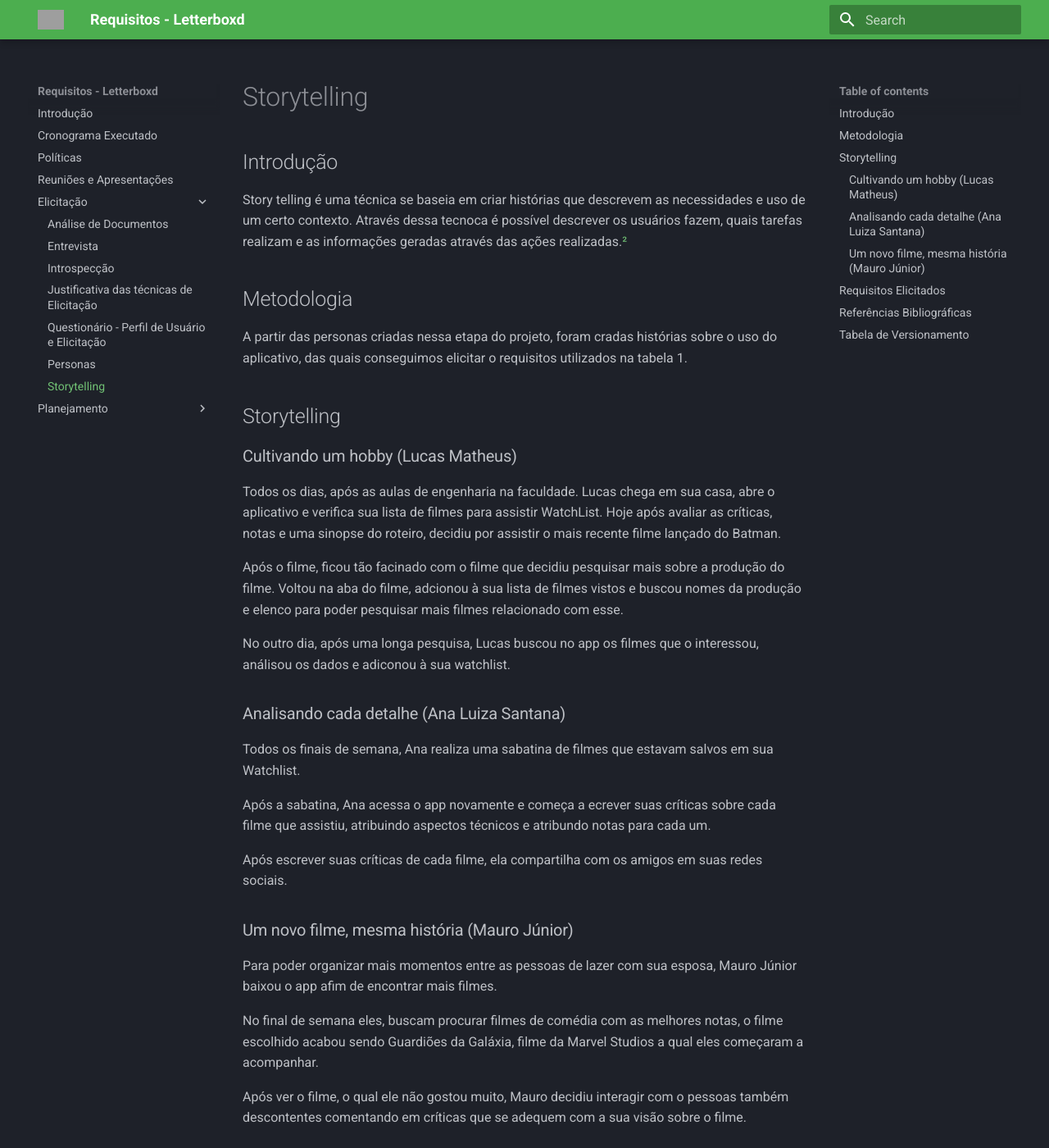
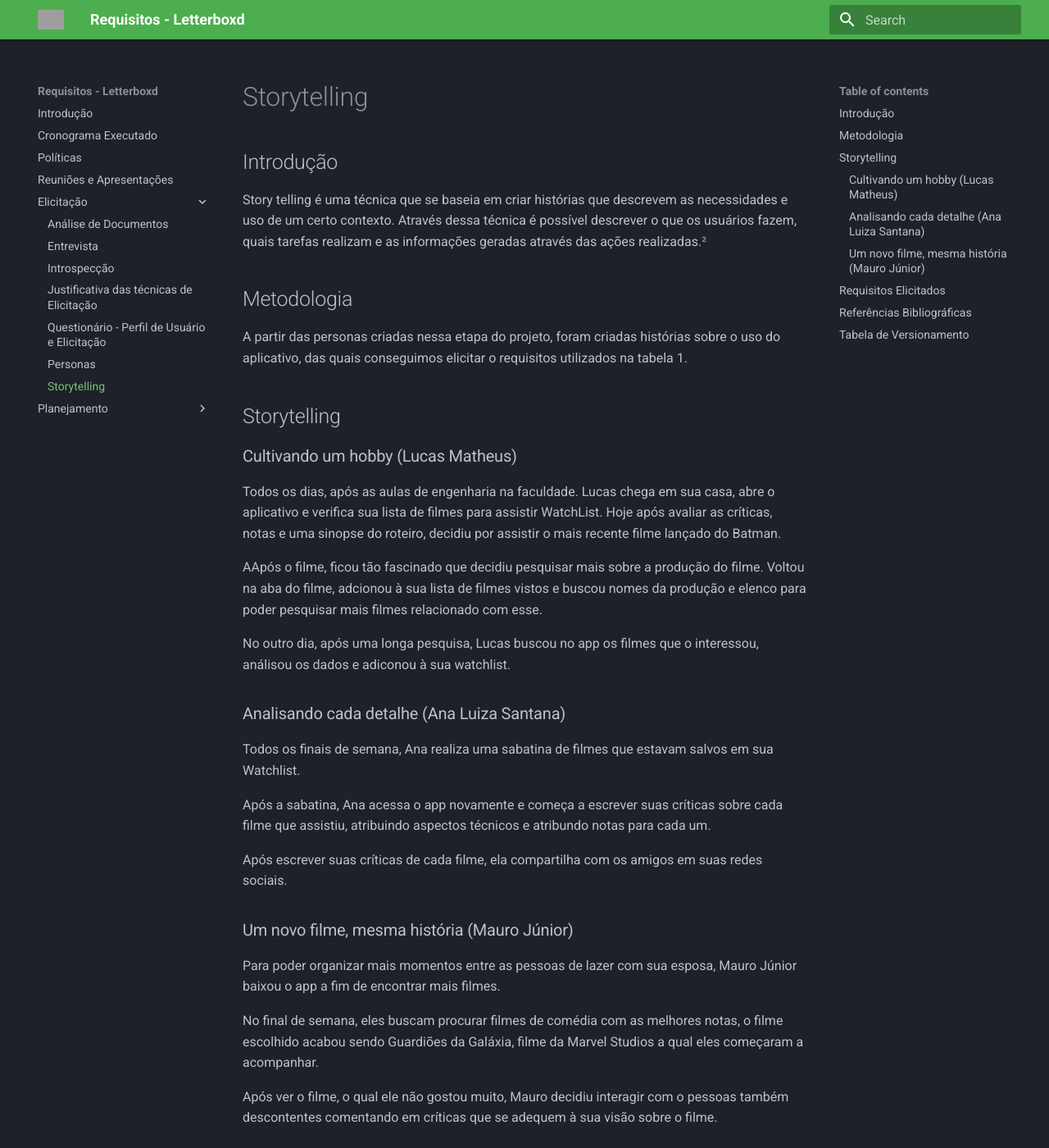
Before and after one commit to Requisitos-de-Software/2023.1-Letterboxd, an MkDocs documentation site: the page built from docs/Elicitação/storytelling.md, in a window 1280 px wide and 1400 px high. Shown: the whole window at 82% size. Built offline with MkDocs 1.6.1 and Material for MkDocs 9.7.7, drawn with Linux system fonts in a browser that asks for light colours; some of the changed text lies outside the part shown; grey boxes are pictures that could not be loaded.

Commit message:
Aplicando correções textuais

```diff
--- a/docs/Elicitação/storytelling.md
+++ b/docs/Elicitação/storytelling.md
@@ -2,11 +2,11 @@
 
 ## Introdução
 
-Story telling é uma técnica se baseia em criar histórias que descrevem as necessidades e uso de um certo contexto. Através dessa tecnoca é possível descrever os usuários fazem, quais tarefas realizam e as informações geradas através das ações realizadas.[²](#ancora2)
+Story telling é uma técnica que se baseia em criar histórias que descrevem as necessidades e uso de um certo contexto. Através dessa técnica é possível descrever o que os usuários fazem, quais tarefas realizam e as informações geradas através das ações realizadas.[²](#ancora2)
 
 ## Metodologia
 
-A partir das personas criadas nessa etapa do projeto, foram cradas histórias sobre o uso do aplicativo, das quais conseguimos elicitar o requisitos utilizados na tabela 1.
+A partir das personas criadas nessa etapa do projeto, foram criadas histórias sobre o uso do aplicativo, das quais conseguimos elicitar o requisitos utilizados na tabela 1.
 
 ## Storytelling
 
@@ -14,7 +14,7 @@
 
 Todos os dias, após as aulas de engenharia na faculdade. Lucas chega em sua casa, abre o aplicativo e verifica sua lista de filmes para assistir WatchList. Hoje após avaliar as críticas, notas e uma sinopse do roteiro, decidiu por assistir o mais recente filme lançado do Batman.
 
-Após o filme, ficou tão facinado com o filme que decidiu pesquisar mais sobre a produção do filme. Voltou na aba do filme, adcionou à sua lista de filmes vistos e buscou nomes da produção e elenco para poder pesquisar mais filmes relacionado com esse.
+AApós o filme, ficou tão fascinado que decidiu pesquisar mais sobre a produção do filme. Voltou na aba do filme, adcionou à sua lista de filmes vistos e buscou nomes da produção e elenco para poder pesquisar mais filmes relacionado com esse.
 
 No outro dia, após uma longa pesquisa, Lucas buscou no app os filmes que o interessou, análisou os dados e adiconou à sua watchlist.
 
@@ -22,17 +22,17 @@
 
 Todos os finais de semana, Ana realiza uma sabatina de filmes que estavam salvos em sua Watchlist.
 
-Após a sabatina, Ana acessa o app novamente e começa a ecrever suas críticas sobre cada filme que assistiu, atribuindo aspectos técnicos e atribundo notas para cada um.
+Após a sabatina, Ana acessa o app novamente e começa a escrever suas críticas sobre cada filme que assistiu, atribuindo aspectos técnicos e atribundo notas para cada um.
 
 Após escrever suas críticas de cada filme, ela compartilha com os amigos em suas redes sociais.
 
 ### Um novo filme, mesma história (Mauro Júnior)
 
-Para poder organizar mais momentos entre as pessoas de lazer com sua esposa, Mauro Júnior baixou o app afim de encontrar mais filmes.
+Para poder organizar mais momentos entre as pessoas de lazer com sua esposa, Mauro Júnior baixou o app a fim de encontrar mais filmes.
 
-No final de semana eles, buscam procurar filmes de comédia com as melhores notas, o filme escolhido acabou sendo Guardiões da Galáxia, filme da Marvel Studios a qual eles começaram a acompanhar.
+No final de semana, eles buscam procurar filmes de comédia com as melhores notas, o filme escolhido acabou sendo Guardiões da Galáxia, filme da Marvel Studios a qual eles começaram a acompanhar.
 
-Após ver o filme, o qual ele não gostou muito, Mauro decidiu interagir com o pessoas também descontentes comentando em críticas que se adequem com a sua visão sobre o filme.
+Após ver o filme, o qual ele não gostou muito, Mauro decidiu interagir com o pessoas também descontentes comentando em críticas que se adequem à sua visão sobre o filme.
 
 ## Requisitos Elicitados
 
```
Also changed, not shown: other parts of docs/Elicitação/storytelling.md (+1 -1 lines).
